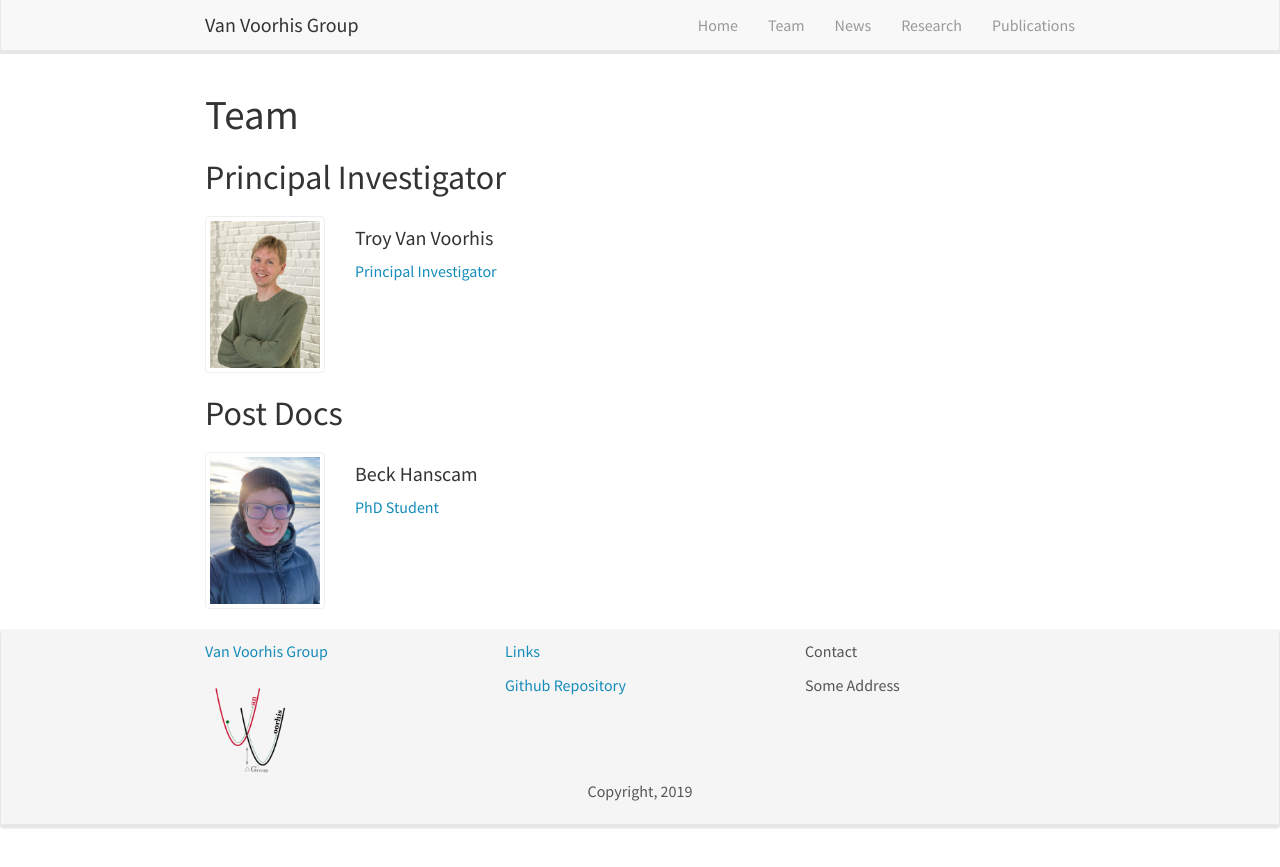
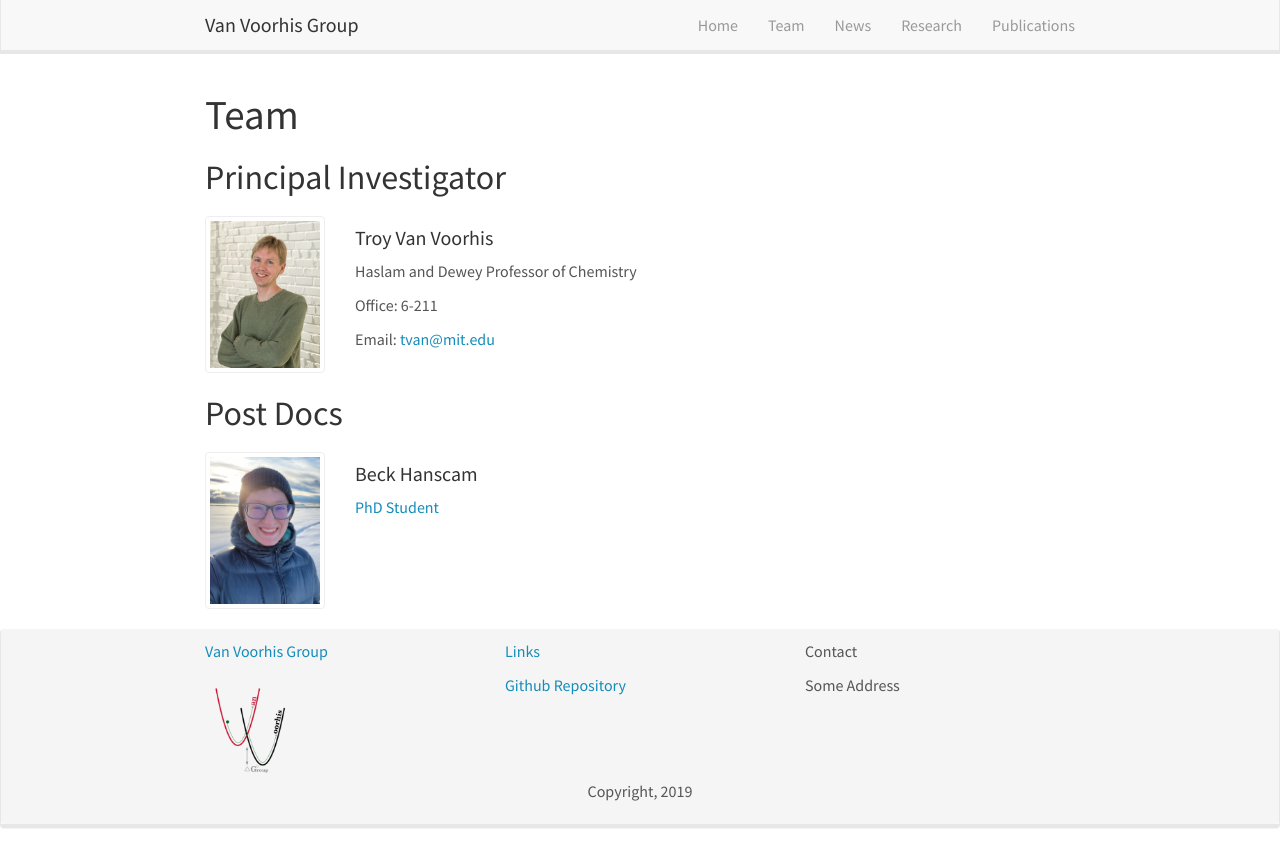
Before and after one commit to troyvvgroup/troyvvgroup.github.io, a Jekyll site: the page built from _pages/team/index.html, in a window 1280 px wide. Shown: the top 867 px of the page. Built offline with Jekyll 4.4.1, drawn with Linux system fonts in a browser that asks for light colours; nearby versions of some CDN libraries.

Commit message:
Fix: Modify PI layout

```diff
--- a/_pages/team/_posts/2016-09-01-researcher-staff.md
+++ b/_pages/team/_posts/2003-09-01-troy.md
@@ -1,10 +1,10 @@
 ---
 layout: member
-category: staff
+category: pi
 title: Troy Van Voorhis
 image: troy.png
-role: Principal Investigator
-permalink: 'team/researcher-name'
+role: Haslam and Dewey Professor of Chemistry
+permalink: 'team/troy'
 social:
     twitter: https://twitter.com/
     linkedin: https://www.linkedin.com/
@@ -13,8 +13,8 @@ social:
     website:
     orcid: https://orcid.org/
     research-gate: https://www.researchgate.net/
-education:
- - Education
+office: 6-211
+email: tvan@mit.edu
 ---
 
 Lorem ipsum dolor sit amet, consectetur adipiscing elit, sed do eiusmod tempor incididunt ut labore et dolore magna aliqua. Ut enim ad minim veniam, quis nostrud exercitation ullamco laboris nisi ut aliquip ex ea commodo consequat. Duis aute irure dolor in reprehenderit in voluptate velit esse cillum dolore eu fugiat nulla pariatur. Excepteur sint occaecat cupidatat non proident, sunt in culpa qui officia deserunt mollit anim id est laborum.
--- a/_pages/team/index.html
+++ b/_pages/team/index.html
@@ -1,31 +1,30 @@
 ---
 title: "Team"
 layout: default
-excerpt: "RT2 Lab: Team members"
+excerpt: "Group Members"
 sitemap: false
 permalink: /team/
 ---
 
 <h1>{{page.title}}</h1>
 
-<!-- Staff -->
-
-<h2><a id="staff"></a>Principal Investigator</h2>
-{% assign members = site.posts | where: 'category', 'staff' | sort: 'date' %}
+<!-- PI -->
+<h2><a id="pi"></a>Principal Investigator</h2>
+{% assign members = site.posts | where: 'category', 'pi' | sort: 'date' %}
 {% for member in members %}
 <div class="card team-member-card">
     <div class="row mt-3">
         <div class="col-md-2">
-            <a href={{member.url}}>
-                <img src="{{ site.url }}{{ site.baseurl }}/images/team/{{ member.image }}"
-                    class="card-img img-responsive img-thumbnail"
-            </a>
+            <img src="{{ site.url }}{{ site.baseurl }}/images/team/{{ member.image }}"
+		 class="card-img img-responsive img-thumbnail">
         </div>
 
         <div class="col-md-10">
             <div class="card-body">
             <h4 class="card-title">{{ member.title }}</h4>
-            <p class="card-text">{{ member.role }}</p>
+            <p class="card-subtitle">{{ member.role }}</p>
+	    <p class="card-text">Office: {{ member.office }}</p>
+	    <p class="card-text">Email: <a href="mailto:{{ member.email }}">{{ member.email }}</a></p>
             </div>
         </div>
     </div>
```
Also changed, not shown: 1 other file.
